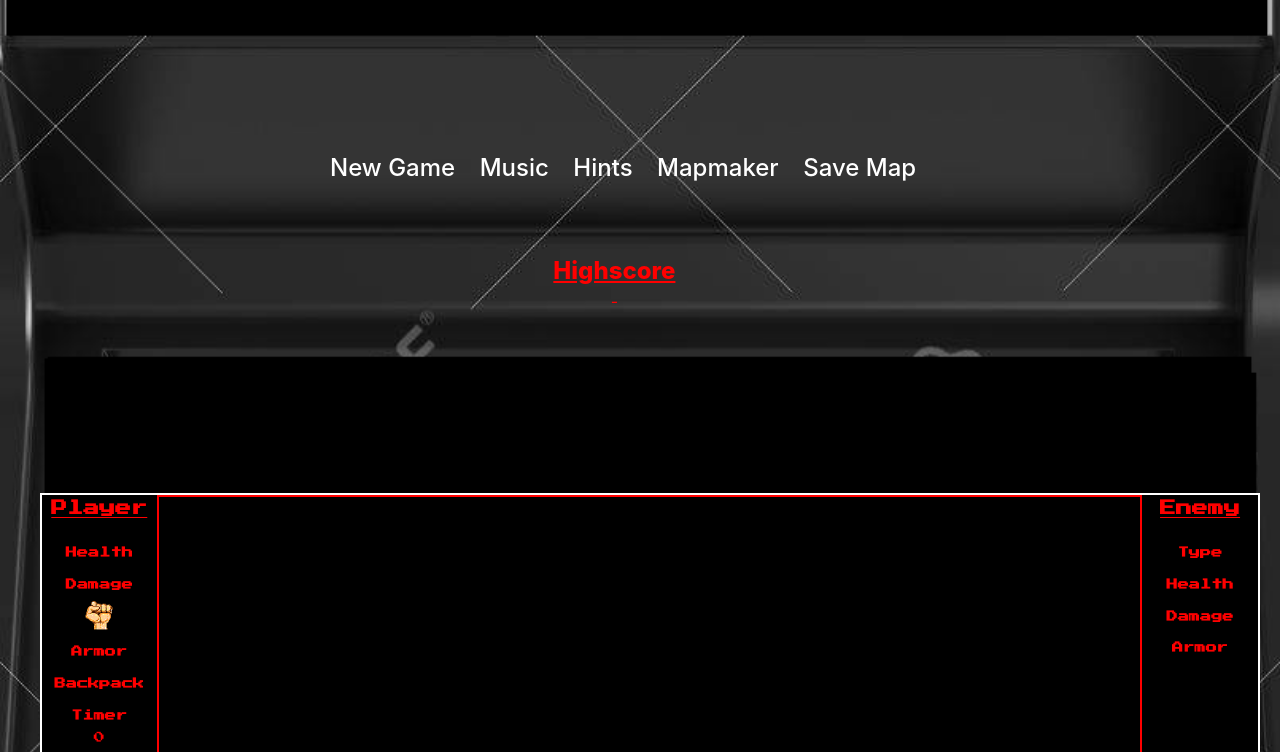
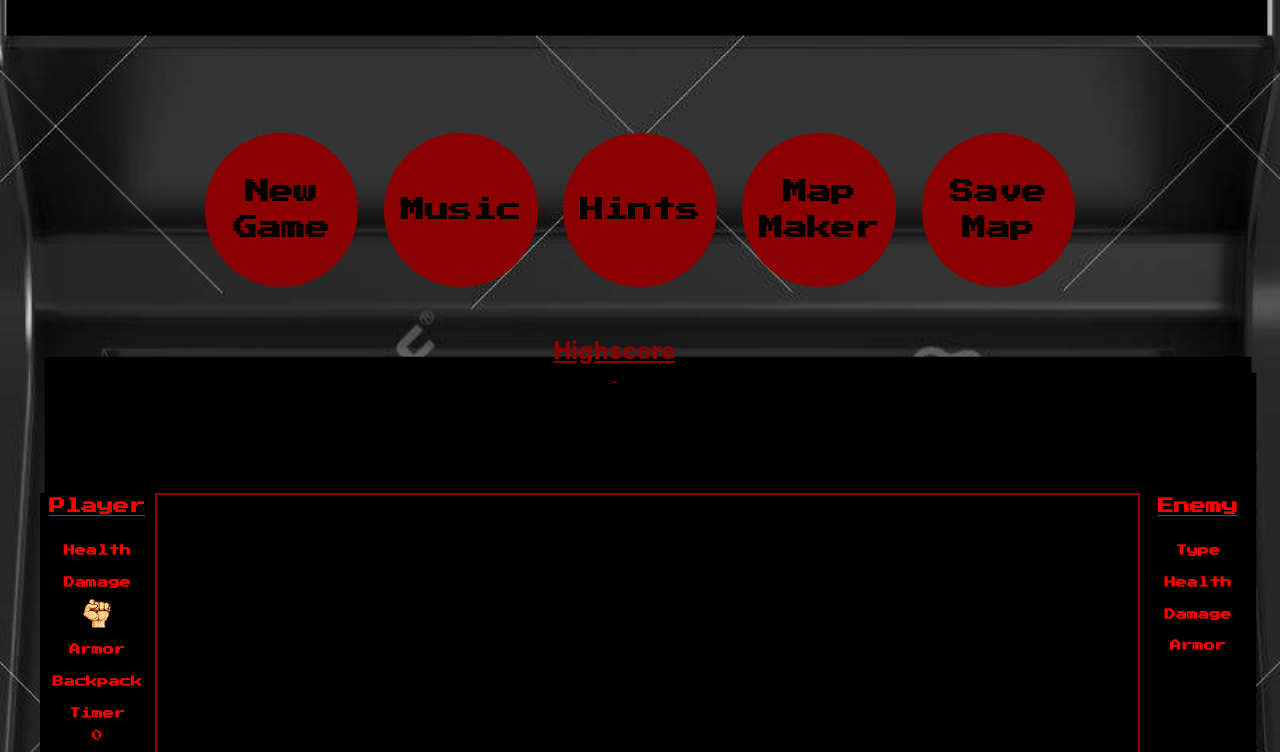
Before and after one commit to monsagri/WDI_LDN_PROJECT1, a website: page src/index.html in a window 1280 px wide. Shown: the part 187-939 px from the top of the page. Drawn offline with nearby package versions, Linux system fonts and the light colour scheme; files that its build step writes are made by us from their sources.

Commit message:
modified buttons

```diff
--- a/src/index.html
+++ b/src/index.html
@@ -8,6 +8,7 @@
     <!-- <link rel="stylesheet" href="/css/normalize.css"> -->
     <link rel="stylesheet" href="https://cdnjs.cloudflare.com/ajax/libs/bulma/0.6.2/css/bulma.min.css">
     <link href="https://fonts.googleapis.com/css?family=Press+Start+2P" rel="stylesheet">
+    <link href="https://fonts.googleapis.com/css?family=Oswald" rel="stylesheet">
     <link rel="stylesheet" href="/css/style.css">
   </head>
   <body>
@@ -22,7 +23,7 @@
           <button type="button" name="button" id="newgame">New Game</button>
           <button type="button" name="button" id="sound">Music</button>
           <button type="button" name="button">Hints</button>
-          <button id="mapmaker" type="button" name="button">Mapmaker</button>
+          <button id="mapmaker" type="button" name="button">Map Maker</button>
           <button id="savemap" type="button" name="button">Save Map</button>
         </div>
         <div class="highscorecontainer" id="highscoredisplay">
--- a/src/scss/style.scss
+++ b/src/scss/style.scss
@@ -1,6 +1,11 @@
+darkred* {
+  box-sizing: border-box;
+  font-family: 'Press Start 2P', cursive;
+}
+
 html {
   background: #000;
-  box-sizing: border-box;
+
   background-image: url('/images/arcade_background.png');
   background-size: cover;
   // url('/images/static.gif')
@@ -9,6 +14,7 @@ html {
   height: 1450px;
   width: 100vw;
 }
+
 body {
   // background-color: #000;
   // width: 100vw;
@@ -22,7 +28,7 @@ body {
       left: 20vw;
       font-size: 5rem;
       // font-weight: bold;
-      color: red;
+      color: darkred;
     }
   }
   main {
@@ -30,17 +36,26 @@ body {
     // height: 120vh;
     width: 100vw;
     .options {
-      width: 50vw;
+      display: flex;
+      justify-content: space-around;
+      align-content: center;
+      width: 70vw;
       position: absolute;
       top: 40vh;
-      left: 25vw;
+      left: calc(30vw / 2);
       button {
-        margin-top: 15px;
         font-size: 1.5rem;
-        font-weight: 500;
-        background-color: transparent;
+        line-height: 150%;
+        font-weight: bold;
+        height: 12vw;
+        width: 12vw;
+        border: 1px solid black;
+        border-radius: 6vw;
+        // font-family: 'Oswald', sans-serif;
+        font-family: 'Press Start 2P', cursive;
+        background-color: darkred;
         border: none;
-        color: white;
+        color: black;
         padding: 5px 10px;
         text-align: center;
         text-decoration: none;
@@ -49,13 +64,13 @@ body {
     }
     .highscorecontainer {
       position: absolute;
-      top: 55vh;
+      top: 65vh;
       width: 30vw;
       left: 33vw;
       text-align: center;
       // margin-top: 15px;
       // padding: 10px;
-      color: red;
+      color: darkred;
       display: inline-block;
     }
     .scoremessage {
@@ -64,7 +79,7 @@ body {
       font-size: 1rem;
       span {
         font-size: 1.5rem;
-        color: red;
+        color: darkred;
       }
     }
   }
@@ -102,14 +117,14 @@ h2 {
   position: absolute;
   top: 85vh;
   left: 3.1vw;
-  border: 2px solid white;
+  // border: 2px solid white;
   display: flex;
   flex-direction: row;
   justify-content: space-between;
   .gameboard {
     // margin-top: 30px;
     background-color: #000;
-    border: 2px solid red;
+    border: 2px solid darkred;
     width: 77vw;
     height: 95vh;
     display: flex;
@@ -128,7 +143,7 @@ h2 {
   }
   .information {
     background-color: black;
-    border: 2px solid red;
+    border: 2px solid darkred;
     text-align: center;
     font-family: 'Press Start 2P', cursive;
     font-size: 0.7rem;
```
